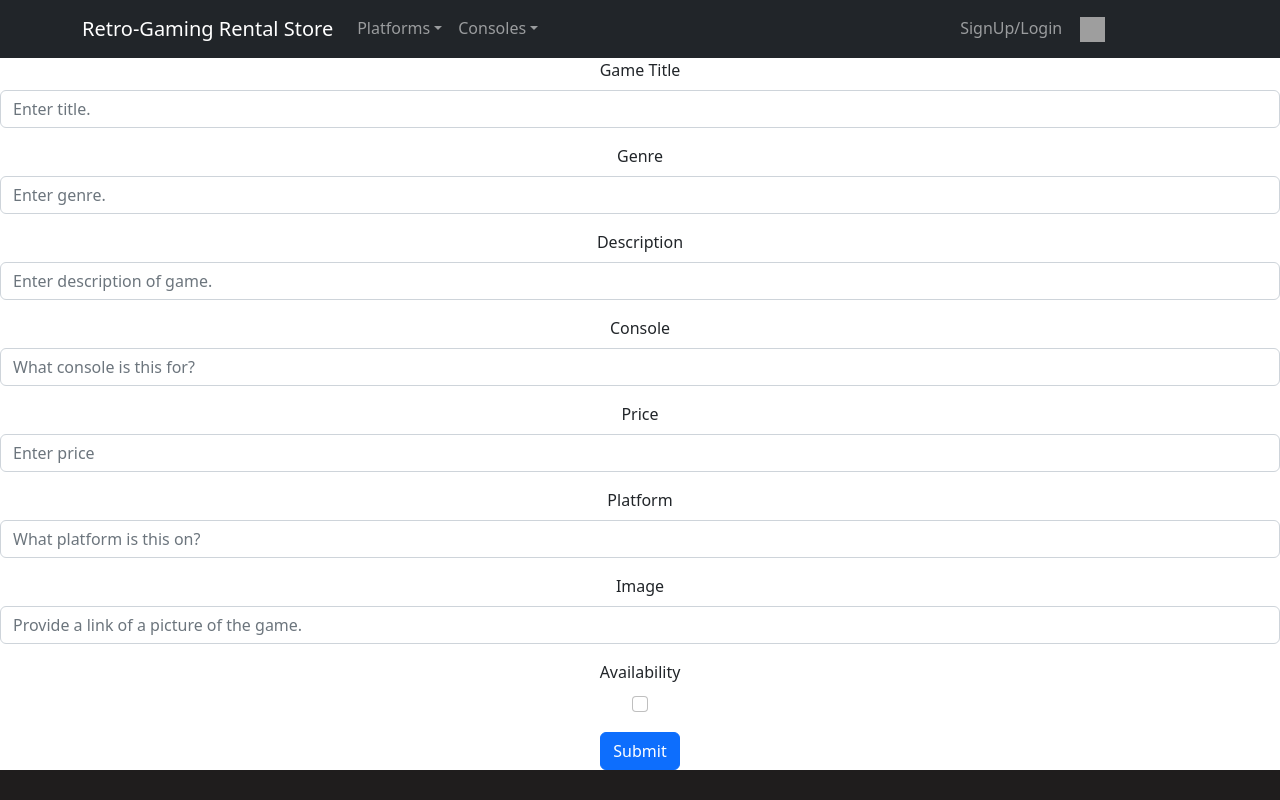
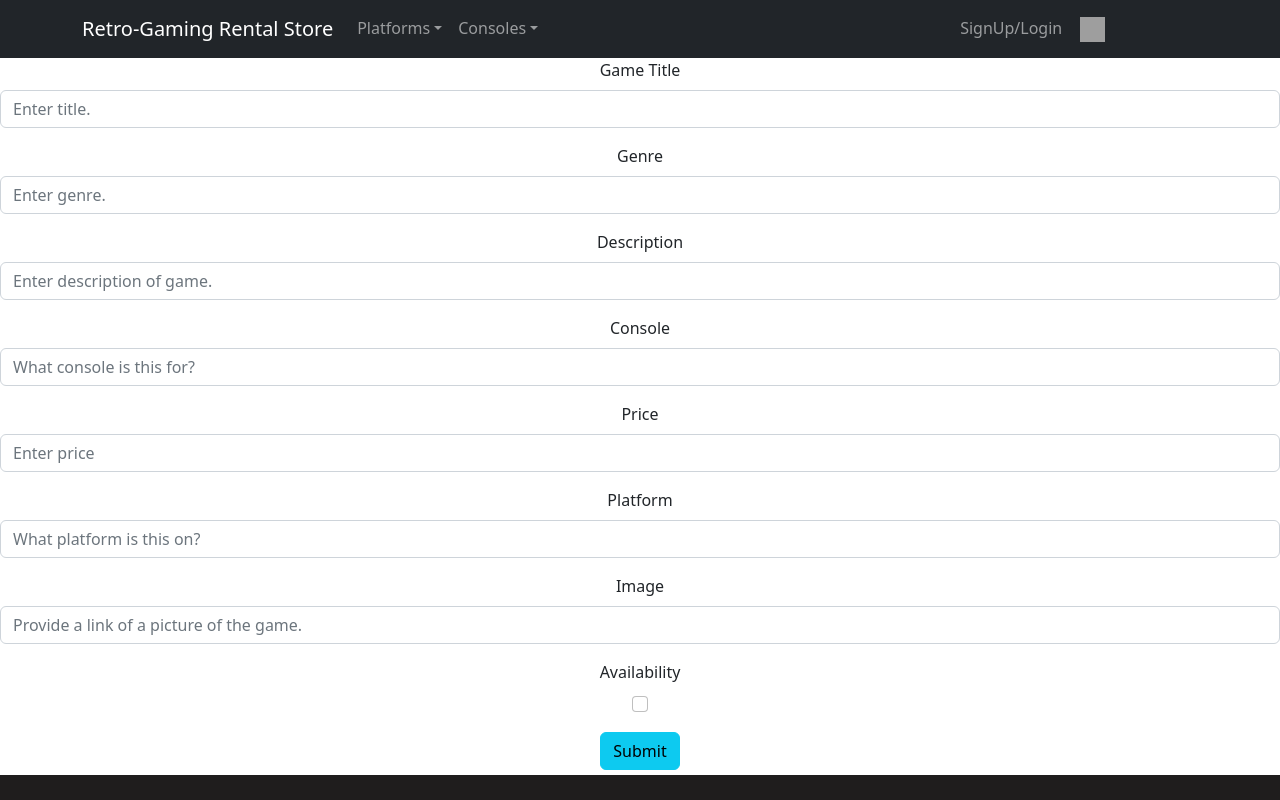
Before and after one commit to Jmccaster/Project3-Full-Stack-Retro-Gamestore-App, a React (Create React App) app in the folder frontend/: page /newgame in a window 1280 px wide. Shown: the top 800 px of the page. Built offline with nearby package versions, Linux system fonts and the light colour scheme; grey boxes are pictures that could not be loaded.

Commit message:
added to notes

```diff
--- a/frontend/src/components/CreateGame.jsx
+++ b/frontend/src/components/CreateGame.jsx
@@ -191,7 +191,7 @@
             required
           />
         </Form.Group>
-        <Button variant="primary" type="submit">
+        <Button variant="info" type="submit" style={{ marginBottom: 5 }}>
           Submit
         </Button>
       </Form>
--- a/frontend/src/components/EditGame.jsx
+++ b/frontend/src/components/EditGame.jsx
@@ -192,7 +192,7 @@
             required
           />
         </Form.Group>
-        <Button variant="info" type="submit">
+        <Button variant="info" type="submit" style={{ marginBottom: 5 }}>
           Submit
         </Button>
       </Form>
```
Also changed, not shown: 1 other file (tests, documents, lock files or other folders).
